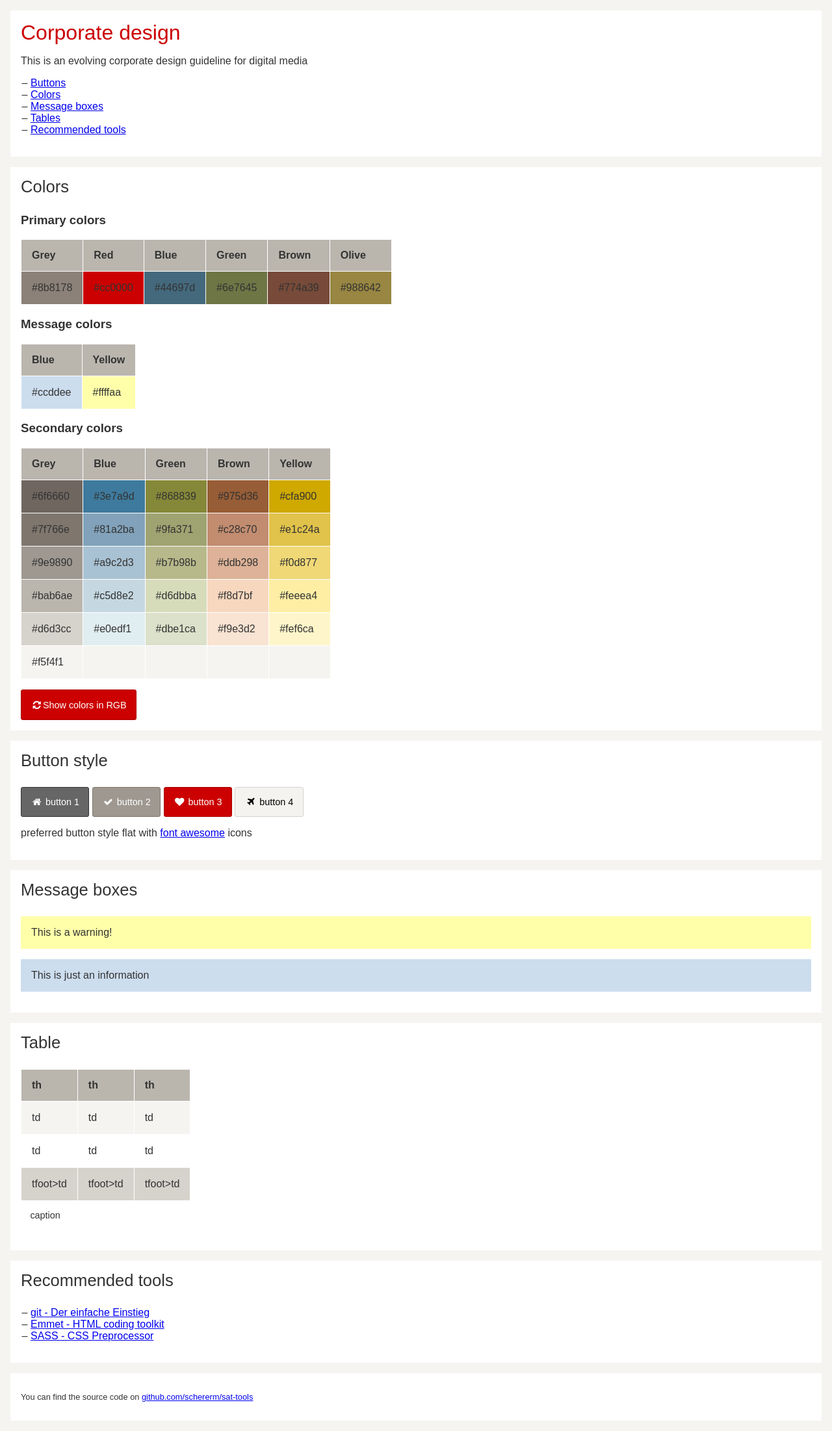
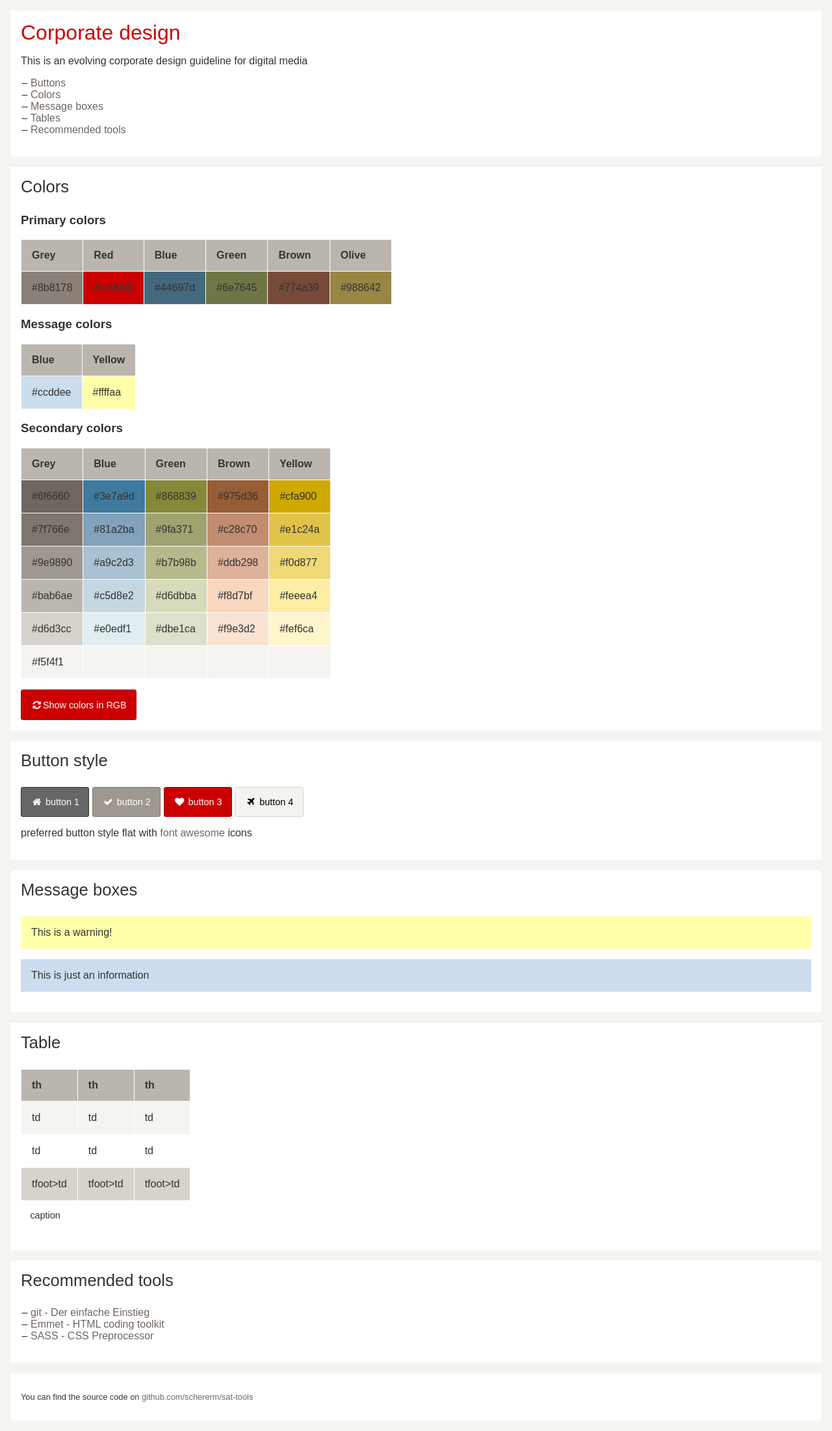
Before and after one commit to zrhsat/corporate-design, a PHP site: page / in a window 1280 px wide. Shown: the whole page at 65% size. Run offline with PHP 8.4, Linux system fonts and the light colour scheme; some libraries are stand-ins or nearby versions.

Commit message:
edit css

```diff
--- a/css/sat.css
+++ b/css/sat.css
@@ -8,58 +8,66 @@ body {
   background-color: #f5f4f1; }
 
 /* line 8, C:/Users/xmsc/htdocs/sat-intranet/cd/css/sat.sass */
+a {
+  color: #6f6660;
+  text-decoration: none; }
+  /* line 11, C:/Users/xmsc/htdocs/sat-intranet/cd/css/sat.sass */
+  a:hover {
+    color: #cc0000; }
+
+/* line 14, C:/Users/xmsc/htdocs/sat-intranet/cd/css/sat.sass */
 h1 {
   font-size: 2em;
   color: #cc0000;
   font-weight: normal;
   margin: 0; }
-  /* line 13, C:/Users/xmsc/htdocs/sat-intranet/cd/css/sat.sass */
+  /* line 19, C:/Users/xmsc/htdocs/sat-intranet/cd/css/sat.sass */
   h1 a {
     color: #cc0000;
     text-decoration: none; }
 
-/* line 17, C:/Users/xmsc/htdocs/sat-intranet/cd/css/sat.sass */
+/* line 23, C:/Users/xmsc/htdocs/sat-intranet/cd/css/sat.sass */
 h2 {
   font-size: 1.6em;
   font-weight: normal;
   margin: 0 0 1em 0; }
 
-/* line 22, C:/Users/xmsc/htdocs/sat-intranet/cd/css/sat.sass */
+/* line 28, C:/Users/xmsc/htdocs/sat-intranet/cd/css/sat.sass */
 .txt-small {
   font-size: 0.8em; }
 
-/* line 25, C:/Users/xmsc/htdocs/sat-intranet/cd/css/sat.sass */
+/* line 31, C:/Users/xmsc/htdocs/sat-intranet/cd/css/sat.sass */
 ul {
   margin-bottom: 1em;
   list-style: none;
   padding-left: 1em; }
-  /* line 29, C:/Users/xmsc/htdocs/sat-intranet/cd/css/sat.sass */
+  /* line 35, C:/Users/xmsc/htdocs/sat-intranet/cd/css/sat.sass */
   ul li:before {
     content: "– "; }
-  /* line 32, C:/Users/xmsc/htdocs/sat-intranet/cd/css/sat.sass */
+  /* line 38, C:/Users/xmsc/htdocs/sat-intranet/cd/css/sat.sass */
   ul li {
     text-indent: -0.9em; }
 
-/* line 35, C:/Users/xmsc/htdocs/sat-intranet/cd/css/sat.sass */
+/* line 41, C:/Users/xmsc/htdocs/sat-intranet/cd/css/sat.sass */
 section {
   margin: 1em;
   padding: 1em;
   background-color: #fff; }
 
-/* line 40, C:/Users/xmsc/htdocs/sat-intranet/cd/css/sat.sass */
+/* line 46, C:/Users/xmsc/htdocs/sat-intranet/cd/css/sat.sass */
 table {
   font-size: 1em;
   display: table;
   border-collapse: collapse;
   border-spacing: 0;
   margin-bottom: 1em; }
-  /* line 46, C:/Users/xmsc/htdocs/sat-intranet/cd/css/sat.sass */
+  /* line 52, C:/Users/xmsc/htdocs/sat-intranet/cd/css/sat.sass */
   table caption {
     caption-side: bottom;
     text-align: left;
     padding: 1em;
     font-size: 0.9em; }
-  /* line 59, C:/Users/xmsc/htdocs/sat-intranet/cd/css/sat.sass */
+  /* line 65, C:/Users/xmsc/htdocs/sat-intranet/cd/css/sat.sass */
   table tr th {
     background-color: #bab6ae;
     padding: 1em;
@@ -67,20 +75,20 @@ table {
     height: 1em;
     text-align: left;
     border: 1px solid white; }
-  /* line 66, C:/Users/xmsc/htdocs/sat-intranet/cd/css/sat.sass */
+  /* line 72, C:/Users/xmsc/htdocs/sat-intranet/cd/css/sat.sass */
   table tr td {
     text-align: left;
     padding: 1em;
     vertical-align: top;
     border: 1px solid white; }
-  /* line 72, C:/Users/xmsc/htdocs/sat-intranet/cd/css/sat.sass */
+  /* line 78, C:/Users/xmsc/htdocs/sat-intranet/cd/css/sat.sass */
   table tr:nth-child(odd) {
     background-color: #f5f4f1; }
-  /* line 76, C:/Users/xmsc/htdocs/sat-intranet/cd/css/sat.sass */
+  /* line 82, C:/Users/xmsc/htdocs/sat-intranet/cd/css/sat.sass */
   table tfoot td {
     background-color: #d6d3cc; }
 
-/* line 81, C:/Users/xmsc/htdocs/sat-intranet/cd/css/sat.sass */
+/* line 87, C:/Users/xmsc/htdocs/sat-intranet/cd/css/sat.sass */
 button {
   color: #333;
   font-size: 0.9em;
@@ -88,67 +96,67 @@ button {
   padding: 1em;
   border-radius: 3px;
   margin: 0; }
-  /* line 88, C:/Users/xmsc/htdocs/sat-intranet/cd/css/sat.sass */
+  /* line 94, C:/Users/xmsc/htdocs/sat-intranet/cd/css/sat.sass */
   button:hover {
     /*cursor:pointer; */ }
 
-/* line 91, C:/Users/xmsc/htdocs/sat-intranet/cd/css/sat.sass */
+/* line 97, C:/Users/xmsc/htdocs/sat-intranet/cd/css/sat.sass */
 .sat-btn-1 {
   background-color: #666666;
   border: 1px solid #333333;
   color: #ffffff; }
-  /* line 95, C:/Users/xmsc/htdocs/sat-intranet/cd/css/sat.sass */
+  /* line 101, C:/Users/xmsc/htdocs/sat-intranet/cd/css/sat.sass */
   .sat-btn-1:hover {
     background-color: #333333;
     border: 1px solid #333333;
     color: #ffffff; }
 
-/* line 100, C:/Users/xmsc/htdocs/sat-intranet/cd/css/sat.sass */
+/* line 106, C:/Users/xmsc/htdocs/sat-intranet/cd/css/sat.sass */
 .sat-btn-2 {
   background-color: #9e9890;
   border: 1px solid #7f766e;
   color: #ffffff; }
-  /* line 104, C:/Users/xmsc/htdocs/sat-intranet/cd/css/sat.sass */
+  /* line 110, C:/Users/xmsc/htdocs/sat-intranet/cd/css/sat.sass */
   .sat-btn-2:hover {
     background-color: #7f766e;
     border: 1px solid #7f766e;
     color: #ffffff; }
 
-/* line 109, C:/Users/xmsc/htdocs/sat-intranet/cd/css/sat.sass */
+/* line 115, C:/Users/xmsc/htdocs/sat-intranet/cd/css/sat.sass */
 .sat-btn-3 {
   background-color: #cc0000;
   border: 1px solid #ab0000;
   color: #ffffff; }
-  /* line 113, C:/Users/xmsc/htdocs/sat-intranet/cd/css/sat.sass */
+  /* line 119, C:/Users/xmsc/htdocs/sat-intranet/cd/css/sat.sass */
   .sat-btn-3:hover {
     background-color: #ab0000;
     border: 1px solid #ab0000;
     color: #ffffff; }
 
-/* line 118, C:/Users/xmsc/htdocs/sat-intranet/cd/css/sat.sass */
+/* line 124, C:/Users/xmsc/htdocs/sat-intranet/cd/css/sat.sass */
 .sat-btn-4 {
   background-color: #f4f3f0;
   border: 1px solid #d6d3cc;
   color: #000000; }
-  /* line 122, C:/Users/xmsc/htdocs/sat-intranet/cd/css/sat.sass */
+  /* line 128, C:/Users/xmsc/htdocs/sat-intranet/cd/css/sat.sass */
   .sat-btn-4:hover {
     background-color: #d6d3cc;
     border: 1px solid #d6d3cc;
     color: #000000; }
 
-/* line 127, C:/Users/xmsc/htdocs/sat-intranet/cd/css/sat.sass */
+/* line 133, C:/Users/xmsc/htdocs/sat-intranet/cd/css/sat.sass */
 .box {
   padding: 1em;
   margin: 1em 0; }
-  /* line 130, C:/Users/xmsc/htdocs/sat-intranet/cd/css/sat.sass */
+  /* line 136, C:/Users/xmsc/htdocs/sat-intranet/cd/css/sat.sass */
   .box.box-error {
     background-color: #ffffaa; }
-  /* line 132, C:/Users/xmsc/htdocs/sat-intranet/cd/css/sat.sass */
+  /* line 138, C:/Users/xmsc/htdocs/sat-intranet/cd/css/sat.sass */
   .box.box-info {
     background-color: #ccddee; }
 
 /* site button ------------------------------ */
-/* line 138, C:/Users/xmsc/htdocs/sat-intranet/cd/css/sat.sass */
+/* line 144, C:/Users/xmsc/htdocs/sat-intranet/cd/css/sat.sass */
 button.view-hex {
   display: none; }
 
```
Also changed, not shown: 1 other file.
